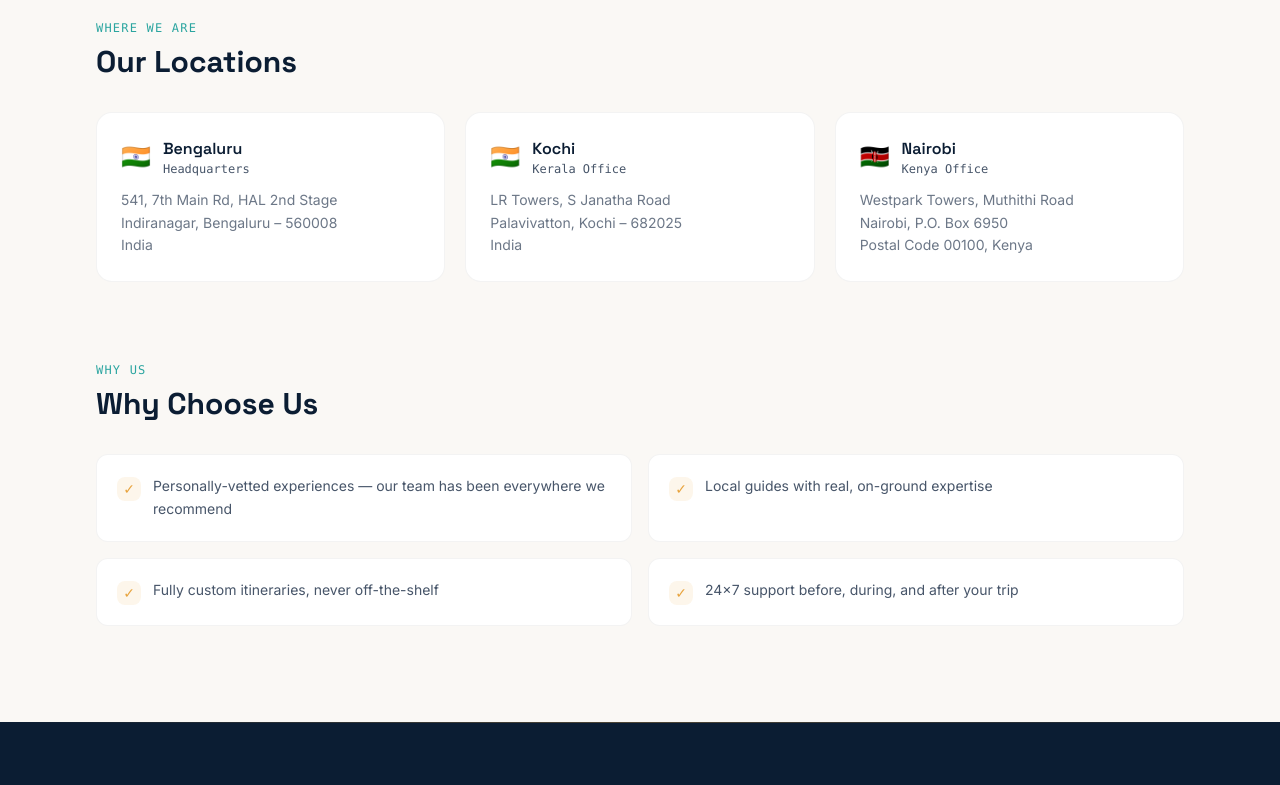
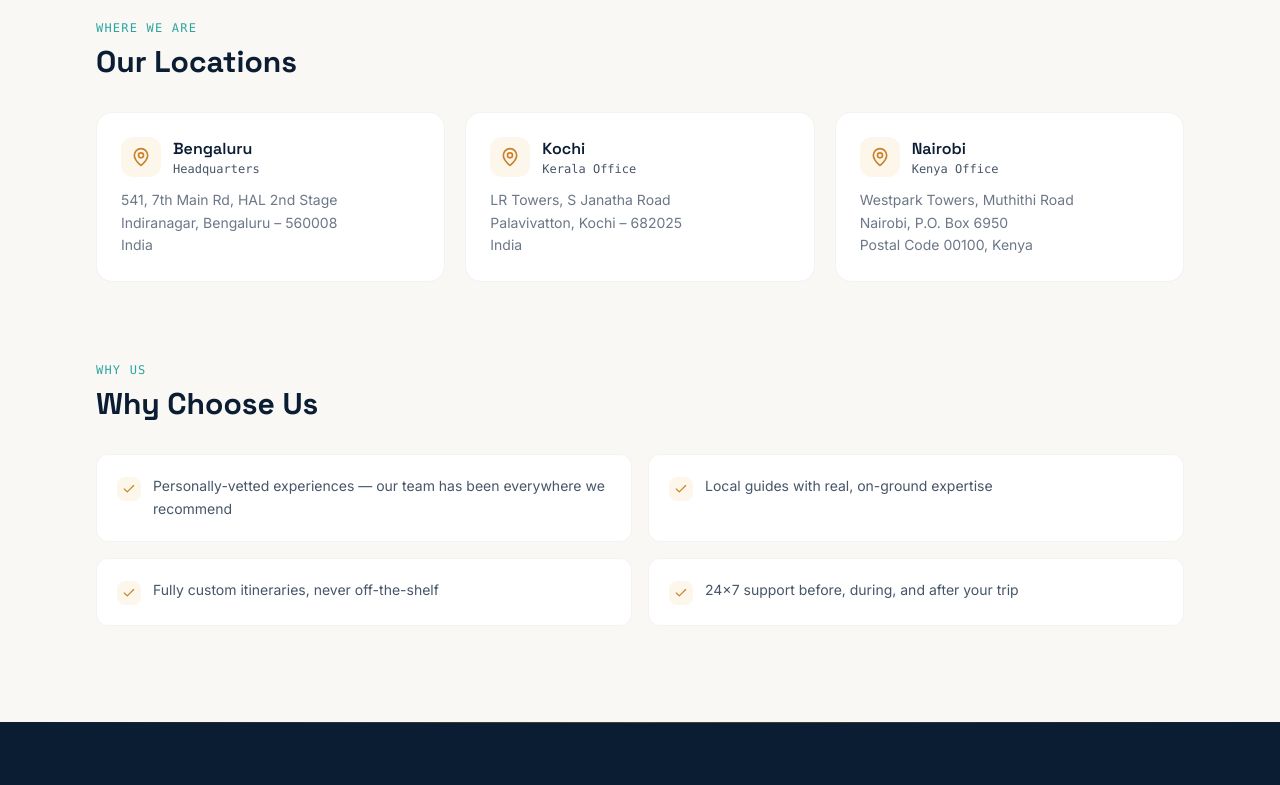
Before and after one commit to 117ABHISHEK/travel-unbounded, a Next.js app: page /about in a window 1280 px wide. Shown: the part 660-1445 px from the top of the page. Built offline with nearby package versions, Linux system fonts and the light colour scheme.

Commit message:
icons added

```diff
--- a/app/about/page.tsx
+++ b/app/about/page.tsx
@@ -5,25 +5,26 @@ export const metadata = {
 
 import Navbar from "@/components/Navbar";
 import Footer from "@/components/Footer";
+import { MapPin, Check } from "lucide-react";
 
 const offices = [
   {
     city: "Bengaluru",
     role: "Headquarters",
     lines: ["541, 7th Main Rd, HAL 2nd Stage", "Indiranagar, Bengaluru – 560008", "India"],
-    icon: "🇮🇳",
+    icon: MapPin,
   },
   {
     city: "Kochi",
     role: "Kerala Office",
     lines: ["LR Towers, S Janatha Road", "Palavivatton, Kochi – 682025", "India"],
-    icon: "🇮🇳",
+    icon: MapPin,
   },
   {
     city: "Nairobi",
     role: "Kenya Office",
     lines: ["Westpark Towers, Muthithi Road", "Nairobi, P.O. Box 6950", "Postal Code 00100, Kenya"],
-    icon: "🇰🇪",
+    icon: MapPin,
   },
 ];
 
@@ -74,7 +75,9 @@ export default function About() {
                 className="p-6 bg-white border border-ink/5 rounded-2xl hover:shadow-lg hover:shadow-navy/5 transition-all duration-300 hover:-translate-y-1"
               >
                 <div className="flex items-center gap-3 mb-3">
-                  <span className="text-2xl">{office.icon}</span>
+                  <span className="w-10 h-10 bg-amber/10 rounded-xl flex items-center justify-center flex-shrink-0">
+                    <office.icon size={20} className="text-amber-dark" />
+                  </span>
                   <div>
                     <h3 className="font-display font-semibold text-navy">{office.city}</h3>
                     <p className="text-xs text-slate font-mono">{office.role}</p>
@@ -104,7 +107,7 @@ export default function About() {
                 className="flex items-start gap-3 p-5 bg-white border border-ink/5 rounded-xl"
               >
                 <span className="w-6 h-6 bg-amber/10 rounded-lg flex items-center justify-center flex-shrink-0 mt-0.5">
-                  <span className="text-amber text-sm">✓</span>
+                  <Check size={14} className="text-amber-dark" />
                 </span>
                 <p className="text-sm text-slate leading-relaxed">{point}</p>
               </div>
--- a/app/contact/page.tsx
+++ b/app/contact/page.tsx
@@ -6,6 +6,7 @@ export const metadata = {
 import Navbar from "@/components/Navbar";
 import Footer from "@/components/Footer";
 import BookingForm from "@/components/BookingForm";
+import { Mail, Phone, MapPin } from "lucide-react";
 
 export default function Contact() {
   return (
@@ -28,14 +29,14 @@ export default function Contact() {
             </p>
 
             <div className="space-y-5">
-              {[
-                { icon: "✉", title: "Email Us", desc: "hello@travelunbounded.com" },
-                { icon: "☎", title: "Call Us", desc: "+91 80 4567 8900" },
-                { icon: "📍", title: "Visit Us", desc: "Bengaluru • Kochi • Nairobi" },
+              {              [
+                { icon: Mail, title: "Email Us", desc: "hello@travelunbounded.com" },
+                { icon: Phone, title: "Call Us", desc: "+91 80 4567 8900" },
+                { icon: MapPin, title: "Visit Us", desc: "Bengaluru • Kochi • Nairobi" },
               ].map((item) => (
                 <div key={item.title} className="flex items-start gap-3">
                   <span className="w-10 h-10 bg-navy/5 rounded-xl flex items-center justify-center text-navy flex-shrink-0">
-                    {item.icon}
+                    <item.icon size={18} />
                   </span>
                   <div>
                     <p className="text-sm font-medium text-navy">{item.title}</p>
--- a/components/BookingForm.tsx
+++ b/components/BookingForm.tsx
@@ -1,6 +1,7 @@
 "use client";
 
 import { useState } from "react";
+import { Check } from "lucide-react";
 import LoadingSpinner from "./LoadingSpinner";
 
 interface FormData {
@@ -114,7 +115,7 @@ export default function BookingForm() {
     return (
       <div className="p-8 bg-teal/5 border border-teal/20 rounded-2xl text-center animate-fade-in-up">
         <div className="w-16 h-16 bg-teal/10 rounded-full flex items-center justify-center mx-auto mb-4">
-          <span className="text-3xl">✓</span>
+          <Check size={32} className="text-teal" />
         </div>
         <p className="text-navy font-display font-bold text-xl">Thank you!</p>
         <p className="text-slate mt-2">Our travel expert will contact you within 24 hours.</p>
--- a/package.json
+++ b/package.json
@@ -9,6 +9,7 @@
     "lint": "eslint"
   },
   "dependencies": {
+    "lucide-react": "^1.34.0",
     "mongoose": "^9.9.3",
     "next": "16.3.2",
     "react": "19.2.8",
```
Also changed, not shown: 1 other file (tests, documents, lock files or other folders).
